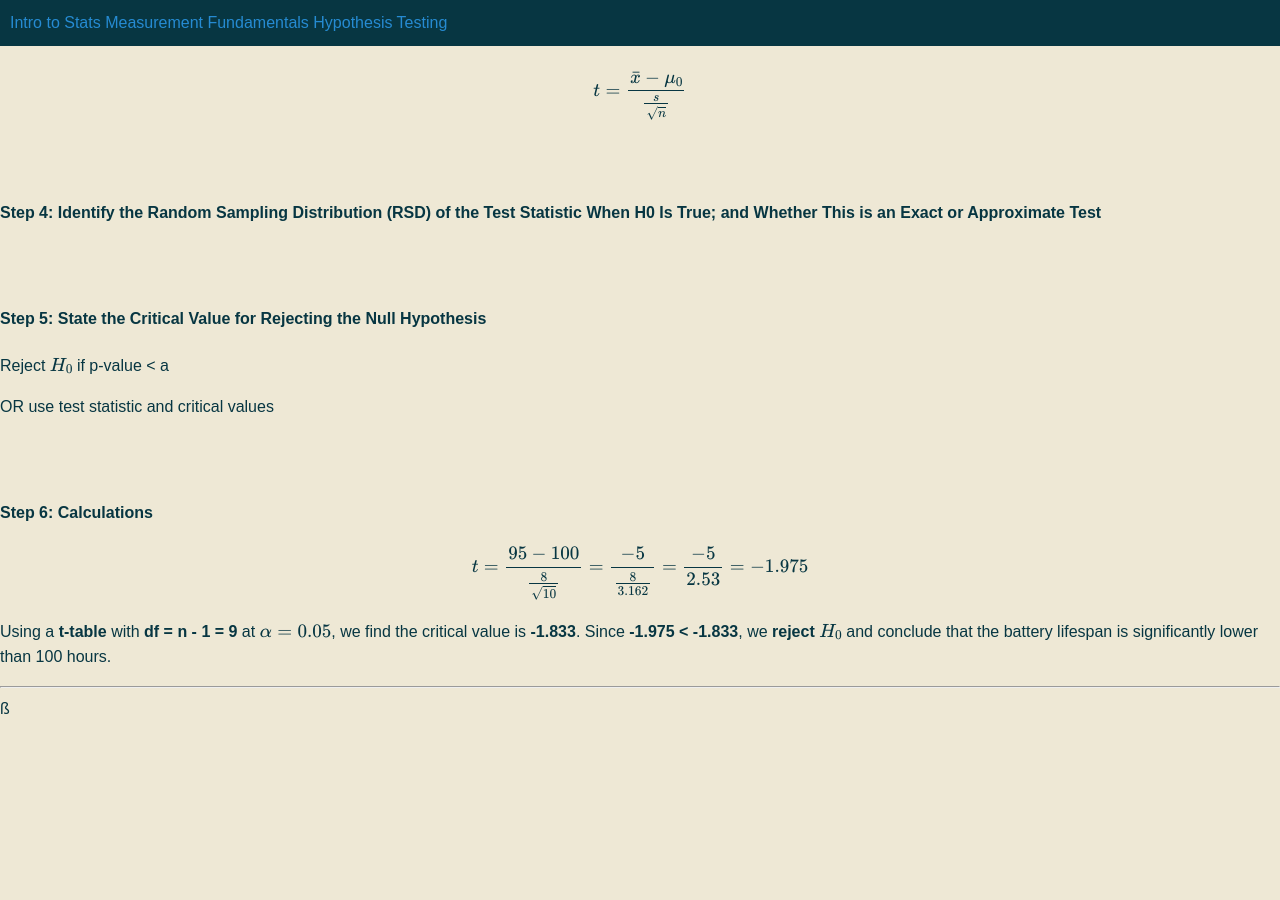
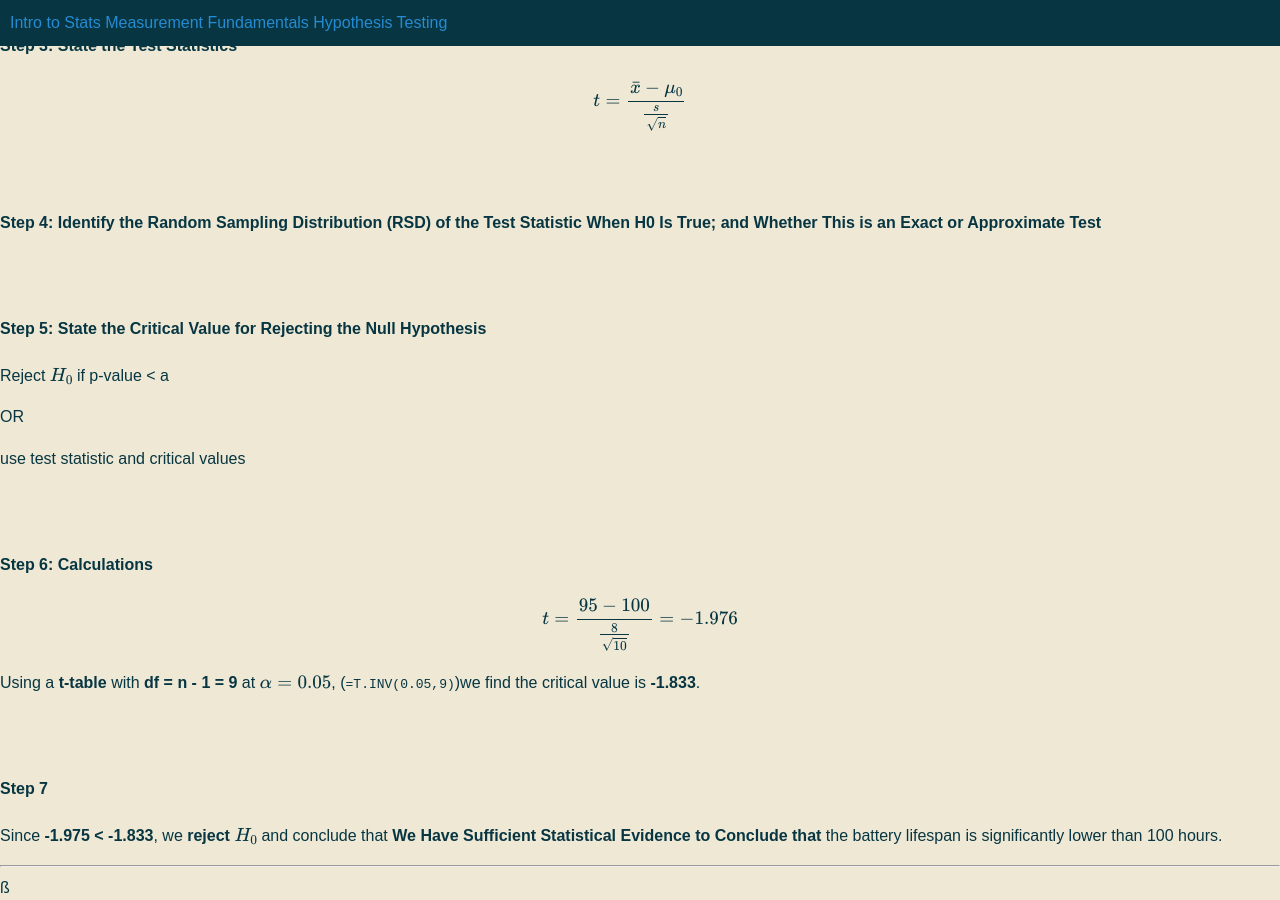
Before and after one commit to mrsoltys/ProbStat.github.io, a Jekyll site: the page built from HypothesisTesting.md, in a window 1280 px wide and 900 px high, scrolled down 1723 px. Built offline with Jekyll 4.4.1, drawn with Linux system fonts in a browser that asks for light colours; comment, search, counter and statistics services are not loaded; before the commit the page ends 2444 px from its top, so only the background shows below that; some of the changed text lies outside the part shown.

Commit message:
Update HypothesisTesting.md

```diff
--- a/HypothesisTesting.md
+++ b/HypothesisTesting.md
@@ -29,7 +29,7 @@ The **One-Sample T-Test** is used to determine whether the mean of a single samp
   $$
   H_0: \mu = \mu_0
   $$
-- **Alternative Hypothesis $$\( H_a \)$$**:
+- **Alternative Hypothesis $$( H_a )$$**:
   - **Two-tailed test**: The mean is different from the hypothesized value.
     $$
     H_a: \mu \neq \mu_0
@@ -44,6 +44,7 @@ The **One-Sample T-Test** is used to determine whether the mean of a single samp
     $$
 
 ### Formula:
+
 $$
 t = \frac{\bar{x} - \mu_0}{\frac{s}{\sqrt{n}}}
 $$
@@ -82,14 +83,18 @@ $$
 
 Reject $$H_0$$ if p-value < a
 
-OR use test statistic and critical values
+OR
 
+use test statistic and critical values
 #### Step 6: Calculations
 
 $$
-t = \frac{95 - 100}{\frac{8}{\sqrt{10}}} = \frac{-5}{\frac{8}{3.162}} = \frac{-5}{2.53} = -1.975
+t = \frac{95 - 100}{\frac{8}{\sqrt{10}}} = -1.976
 $$
 
-Using a **t-table** with **df = n - 1 = 9** at $$ \alpha = 0.05 $$, we find the critical value is **-1.833**. Since **-1.975 < -1.833**, we **reject $$ H_0 $$** and conclude that the battery lifespan is significantly lower than 100 hours.
+Using a **t-table** with **df = n - 1 = 9** at $$ \alpha = 0.05 $$, (`=T.INV(0.05,9)`)we find the critical value is **-1.833**.
+
+#### Step 7
+ Since **-1.975 < -1.833**, we **reject $$ H_0 $$** and conclude that **We Have Sufficient Statistical Evidence to Conclude that** the battery lifespan is significantly lower than 100 hours.
 
 ---
```
Also changed, not shown: other parts of HypothesisTesting.md (+2 -2 lines).
